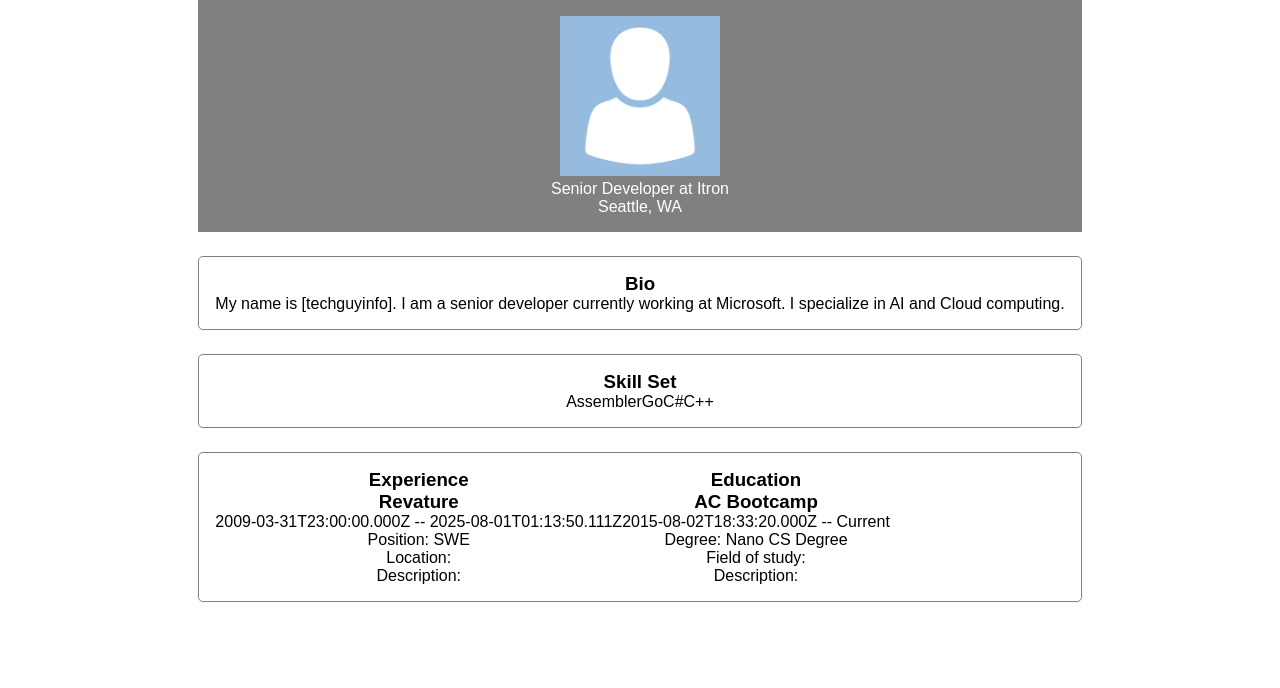
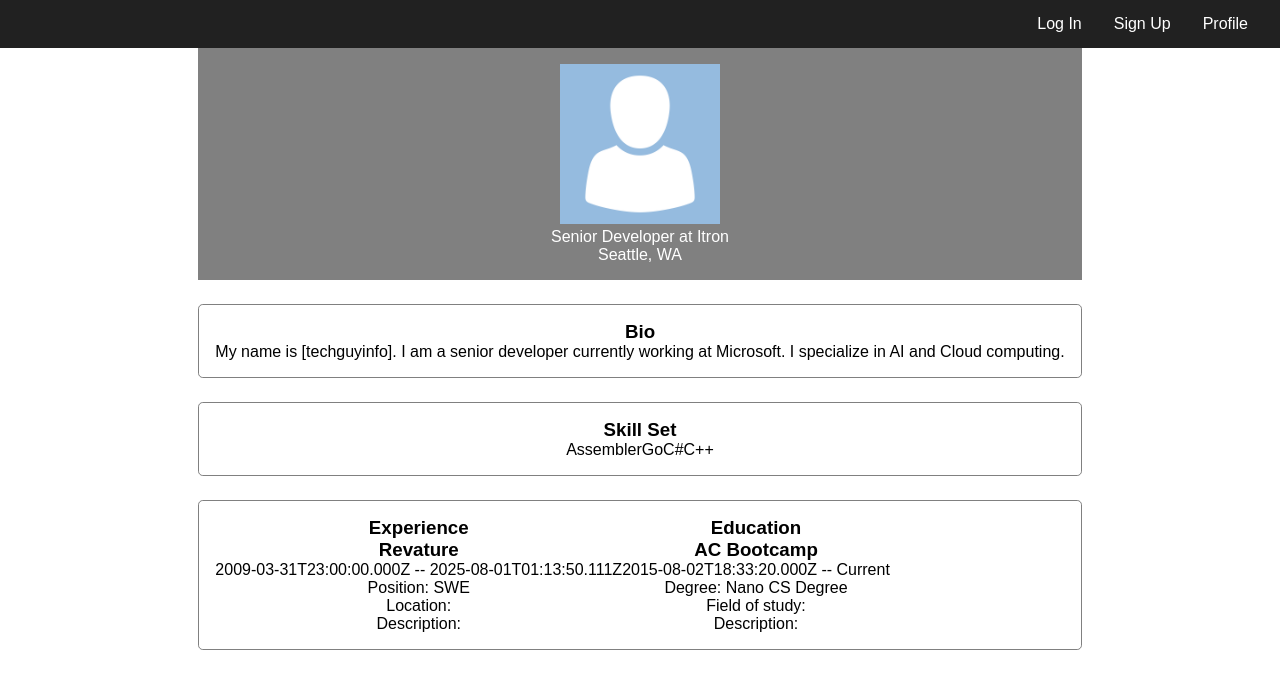
Before and after one commit to arkadyt/wework, a React (Create React App) app in the folder client/: page /profile in a window 1280 px wide. Shown: the top 688 px of the page. Built offline with nearby package versions, Linux system fonts and the light colour scheme.

Commit message:
Add basic navbar.

```diff
--- a/client/src/App.js
+++ b/client/src/App.js
@@ -1,11 +1,15 @@
 import React from 'react'
 import { BrowserRouter as Router } from 'react-router-dom'
 import Layout from './components/Layout'
+import Navigation from './components/Navigation/Navigation'
 
 class App extends React.Component {
   render() {
     return <Router>
-      <Layout />
+      <React.Fragment>
+        <Navigation />
+        <Layout />
+      </React.Fragment>
     </Router>
   }
 }
--- /dev/null
+++ b/client/src/_variables.scss
@@ -0,0 +1 @@
+$navigation_height: 3rem;
--- a/client/src/components/Layout.js
+++ b/client/src/components/Layout.js
@@ -3,7 +3,7 @@ import LoginPage from './LoginPage/LoginPage'
 import SignupPage from './SignupPage/SignupPage'
 import ProfilePage from './ProfilePage/ProfilePage'
 import { Route } from 'react-router-dom'
-import axios from 'axios'
+// import axios from 'axios'
 
 export default () => {
     const mockProfileObject = {
--- /dev/null
+++ b/client/src/components/Navigation/Navigation.js
@@ -0,0 +1,15 @@
+import React from 'react'
+import './Navigation.css'
+import { Link } from 'react-router-dom'
+
+const navigation = () => {
+    return <div className="Navigation-container">
+        <nav>
+            <Link to="/login"><span>Log In</span></Link>
+            <Link to="/signup"><span>Sign Up</span></Link>
+            <Link to="/profile"><span>Profile</span></Link>
+        </nav>
+    </div>
+}
+
+export default navigation
--- /dev/null
+++ b/client/src/components/Navigation/Navigation.scss
@@ -0,0 +1,23 @@
+@import '_variables.scss';
+.Navigation-container {
+    width: 100vw;
+    height: $navigation_height;
+    background-color: #212121;
+    nav {
+        float: right;
+        display: flex;
+        height: 100%;
+        margin-right: 1rem;
+        a {
+            color: white;
+            height: 100%;
+            display: flex;
+            align-items: center;
+            text-decoration: none;
+            &:hover {
+                background-color: #414141;
+            }
+            padding: 0 1rem;
+        }
+    }
+}
--- a/client/src/components/ProfilePage/ProfilePage.scss
+++ b/client/src/components/ProfilePage/ProfilePage.scss
@@ -1,6 +1,6 @@
 .ProfilePage-container {
-    width: 100vw;
-    height: 100vh;
+    width: 100%;
+    min-height: 100vh;
     display: flex;
     justify-content: center;
     .content {
```
